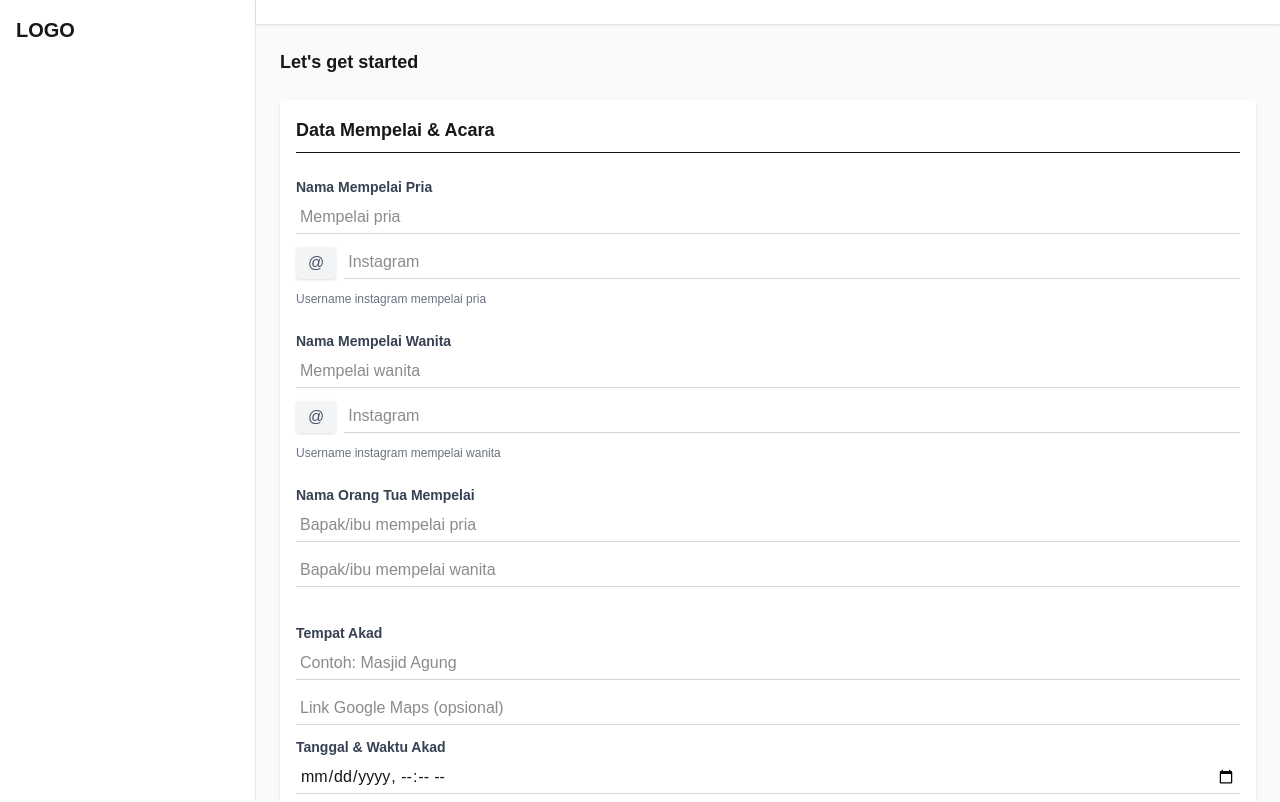
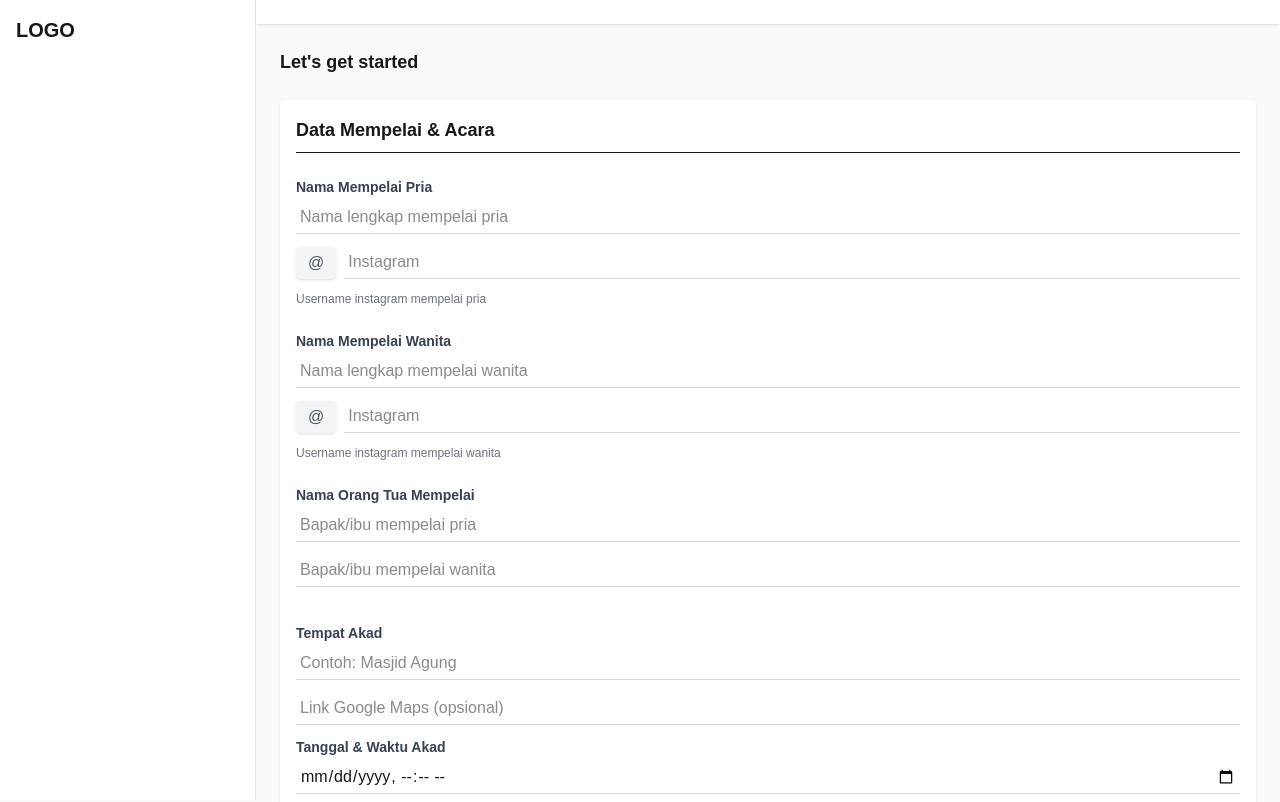
Before and after one commit to 0xwighozali/wedding-invitation-next-js, a Next.js app: page /dashboard/personalize in a window 1280 px wide. Shown: the top 802 px of the page. Built offline with nearby package versions, Linux system fonts and the light colour scheme.

Commit message:
Update personalize

```diff
--- a/src/app/dashboard/personalize/page.tsx
+++ b/src/app/dashboard/personalize/page.tsx
@@ -148,7 +148,7 @@ export default function PersonalizePage() {
             name="groomName"
             value={form.groomName}
             onChange={handleChange}
-            placeholder="Mempelai pria"
+            placeholder="Nama lengkap mempelai pria"
             className="w-full mb-3 border-b border-gray-300 p-1 bg-transparent text-base"
           />
           <div className="flex items-center gap-2 mb-3">
@@ -178,7 +178,7 @@ export default function PersonalizePage() {
             name="brideName"
             value={form.brideName}
             onChange={handleChange}
-            placeholder="Mempelai wanita"
+            placeholder="Nama lengkap mempelai wanita"
             className="w-full mb-3 border-b border-gray-300 p-1 bg-transparent text-base"
           />
           <div className="flex items-center gap-2 mb-3">
```
